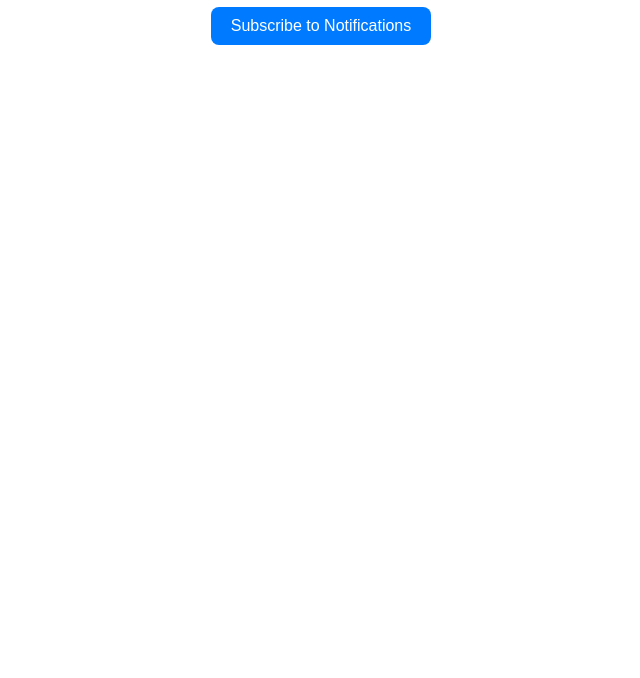
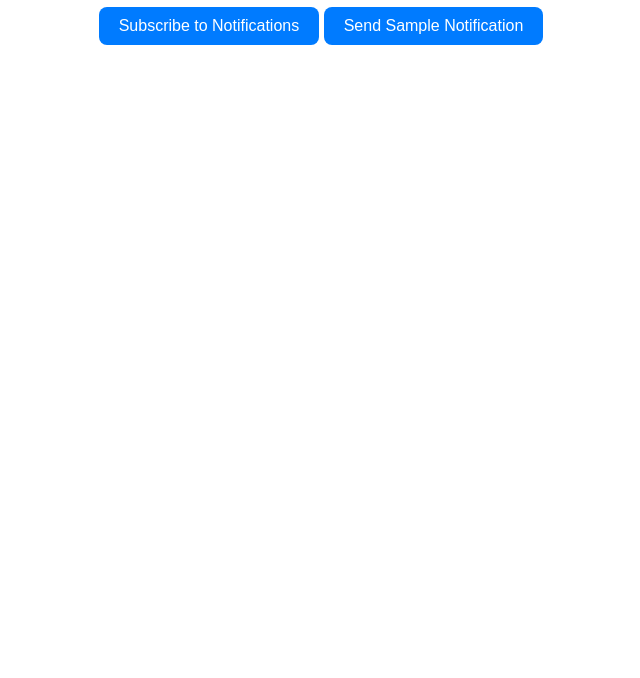
Before and after one commit to udayvenkat04-rgb/my-web-app, a plain HTML site: page index.html in a window 1280 px wide. Shown: the part 122-800 px from the top of the page, without its empty margins (319-959 px from the left). Drawn offline with Linux system fonts and the light colour scheme; files that its build step writes are made by us from their sources; files whose address does not match are found by name.

Commit message:
Update index.html

```diff
--- a/index.html
+++ b/index.html
@@ -23,6 +23,7 @@
 <body>
   <h1>Welcome to My Web App 🚀</h1>
   <button onclick="OneSignal.showNativePrompt()">Subscribe to Notifications</button>
+  <button id="sampleNotifyBtn">Send Sample Notification</button>
   <script src="assets/app.js"></script>
 </body>
 </html>
```
